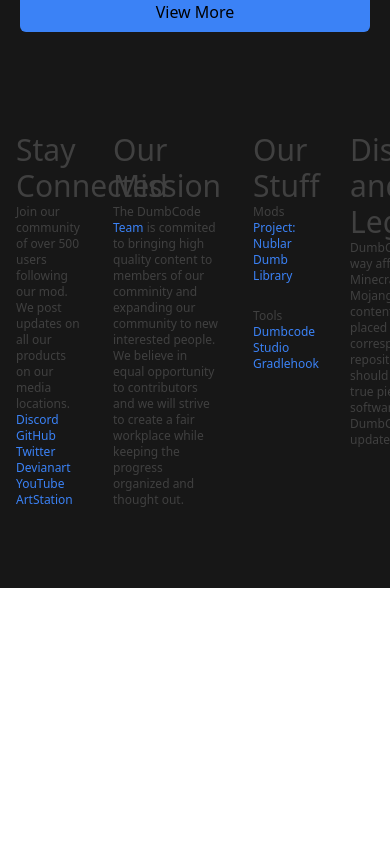
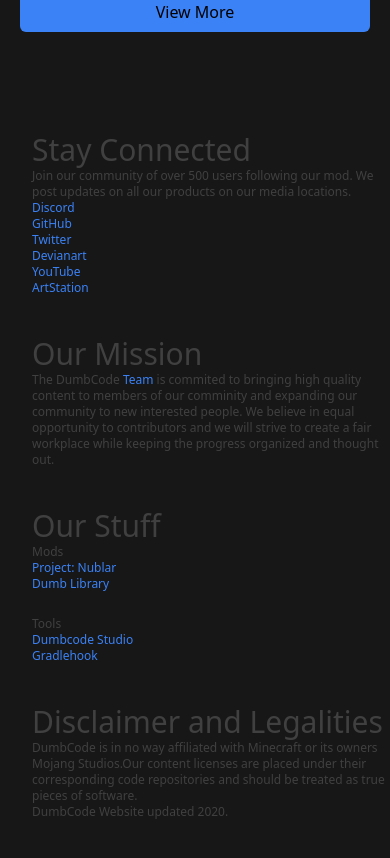
Before and after one commit to Nyfaria/DumbCode-Website, a Next.js app: page /mods in a window 390 px wide. Shown: the part 1662-2520 px from the top of the page. Before the commit the page ends 2250 px from the top, so only its background shows below. Built offline with nearby package versions, Linux system fonts and the light colour scheme.

Commit message:
Home page responsive fixes

```diff
--- a/components/Footer.tsx
+++ b/components/Footer.tsx
@@ -2,9 +2,9 @@
 
 const Footer = () => {
   return (
-    <footer className="footer bg-neutral-900 xl:px-60 lg:px-40 px-0 py-20">
-      <div className="flex flex-row">
-        <div className="text-neutral-700 text-xs mx-4 w-1/6">
+    <footer className="footer bg-neutral-900 xl:px-60 lg:px-20 px-0 py-20">
+      <div className="grid grid-flow-row md:grid-cols-4 px-4 md:px-20 lg:grid-cols-7 gap-y-10 gap-x-10 lg:gap-x-2">
+        <div className="text-neutral-700 text-xs mx-4 w-full col-span-2">
           <h1 className="text-3xl">Stay Connected</h1>
           <p>Join our community of over 500 users following our mod. We post updates on all our products on our media locations.</p>
           <a className="text-blue-500" href="https://discord.gg/6mygAnq">Discord</a><br />
@@ -14,11 +14,11 @@
           <a className="text-blue-500" href="https://www.youtube.com/channel/UCjGWjtS8OMznjzTzpxQ0QYQ">YouTube</a><br />
           <a className="text-blue-500" href="https://www.artstation.com/dumbcodemc">ArtStation</a><br />
         </div>
-        <div className="text-neutral-700 text-xs mx-4 w-1/3">
+        <div className="text-neutral-700 text-xs mx-4 w-full col-span-2">
           <h1 className="text-3xl">Our Mission</h1>
           <div>The DumbCode <div className="text-blue-500 inline-block"><Link href="/team">Team</Link></div> is commited to bringing high quality content to members of our comminity and expanding our community to new interested people. We believe in equal opportunity to contributors and we will strive to create a fair workplace while keeping the progress organized and thought out.</div>
         </div>
-        <div className="mx-4 w-1/6">
+        <div className="mx-4 w-full col-span-2 lg:col-span-1">
           <div className="text-neutral-700 text-xs">
             <h1 className="text-3xl">Our Stuff</h1>
           </div>
@@ -34,7 +34,7 @@
             <div className="text-blue-500"><Link href="/mods/gradlehook">Gradlehook</Link></div>
           </div>
         </div>
-        <div className="mx-4 w-1/3">
+        <div className="mx-4 w-full col-span-2">
           <div className="text-neutral-700 text-xs">
             <h1 className="text-3xl">Disclaimer and Legalities</h1>
             <p>DumbCode is in no way affiliated with Minecraft or its owners Mojang Studios.Our content licenses are placed under their corresponding code repositories and should be treated as true pieces of software.</p>
--- a/components/TeamCarousel.tsx
+++ b/components/TeamCarousel.tsx
@@ -1,4 +1,5 @@
 import { useEffect, useRef } from "react";
+import smoothscroll from 'smoothscroll-polyfill';
 
 const members = ["bastion", "bizarrealtispinax", "brotat", "brownboiwonder", "chucho", "cody", "dom", "floofhips", "gegy", "harvey", "hyperion", "igrek", "lustria", "mazikeen", "neusfear", "ninni", "niruny", "raptorek", "raptorwhisper", "sindavar", "snow", "wolfgank", "wynprice", "xav", "zenthic"];
 
@@ -13,6 +14,7 @@
   useEffect(() => {
     const interval = setInterval(() => {
       if (inputElement.current !== null) {
+        smoothscroll.polyfill();
         //If we've almost made it to the end of the list then go back to the previous half that matches the current position
         //100 px buffer so that it doesn't stick at the end
         if (inputElement.current.scrollLeft >= inputElement.current.scrollWidth - window.innerWidth - 100) {
@@ -45,4 +47,18 @@
   );
 }
 
+/*
+const TeamBubble2 = ({ member }: { member: string }) => {
+
+  const memberData = allMembers.find(element => element.name.toLowerCase() === member.toLowerCase())
+
+  return (
+    <div className="w-32 overflow-hidden m-4 hover:scale-105 transition-trans" onScroll={() => { }}>
+      <div className="aspect-square rounded-full bg-center bg-cover" style={{ backgroundImage: `url("/images/people/${memberData?.imageName}")` }}></div>
+      <p className="text-center">{memberData?.name}</p>
+    </div>
+  );
+}
+*/
+
 export default TeamCarousel;
--- a/package.json
+++ b/package.json
@@ -9,12 +9,14 @@
   },
   "dependencies": {
     "@types/prismjs": "^1.16.6",
+    "@types/smoothscroll-polyfill": "^0.3.1",
     "autoprefixer": "^10.4.0",
     "next": "^12.0.4",
     "postcss": "^8.3.11",
     "prismjs": "^1.25.0",
     "react": "^17.0.2",
     "react-dom": "^17.0.2",
+    "smoothscroll-polyfill": "^0.4.4",
     "tailwindcss": "^3.0.2"
   },
   "devDependencies": {
--- a/pages/index.tsx
+++ b/pages/index.tsx
@@ -30,8 +30,8 @@
       <div className="bg-neutral-800 text-white">
 
         <section className="w-screen h-screen bg-cover bg-center" style={{ backgroundImage: `url(${banner})` }}>
-          <div className="translate-y-1/3 h-full translate-x-44">
-            <div className="flex flex-row">
+          <div className="translate-y-1/3 h-full text-center md:text-left md:translate-x-44">
+            <div className="flex flex-row justify-center md:justify-start">
               <h1 className="text-6xl font-semibold">DumbCode</h1>
               <div className="h-2 w-8 bg-white mt-12 ml-3 bottom-0 animate-pulse"></div>
             </div>
@@ -73,7 +73,7 @@
             <p className="font-semibold text-md text-neutral-500 ml-1">The cool stuff we&lsquo;ve made for players and modders.</p>
           </div>
 
-          <div className="md:flex flex-row 2xl:mx-40 mx-4">
+          <div className="md:flex flex-row 2xl:mx-40 mx-4 pr-8">
             <ModCard title="DumbLibrary" route="/mods/dumblibrary" img={ dumb_library } desc="A Minecraft modding library made for DumbCode mods. It builds off of the library: LLibrary (See Below), and includes animation among other useful tools."/>
             <ModCard title="Project: Nublar" route="/mods/projectnublar" img={ project_nublar } desc="Project Nublar is a mod that adds Dinosaurs to the world of Minecraft. It aims to bring creatures canon to the Jurassic Park novel and movie franchise in the game."/>
             <ModCard title="Gradlehook" route="/mods/gradlehook" img={ gradlehook } desc="Adds a postRequest gradle task which simply posts a POST request along with the specified builds. Additional fields for the request can be specified. The request uses the user agent Mozilla/5.0 and has the content-type of multipart/form-data"/>
--- a/pages/studio.tsx
+++ b/pages/studio.tsx
@@ -54,8 +54,8 @@
                             We believe that the design decisions we&lsquo;ve made by using and taking notes from the small number of tools avalible in our market will make this
                             piece of software as special to your team as it has been to ours.
                         </div>
-                        <div className="flex-grow pl-10">
-                            <div className="w-[300px] lg:w-[600px] aspect-video rounded-md absolute md:right-0 md:-translate-x-10 lg:translate-x-20 lg:hover:scale-105 transition-transform hover:z-50 bg-center bg-cover"
+                        <div className="flex-grow pl-10 relative">
+                            <div className="w-[300px] lg:w-[600px] aspect-video rounded-md absolute md:right-0 md:-translate-x-10 lg:hover:scale-105 transition-transform hover:z-50 bg-center bg-cover"
                                 style={{ backgroundImage: `url(${promo1})` }}>
                             </div>
                             <div className="w-[300px] lg:w-[400px] hidden md:block aspect-video rounded-md absolute lg:translate-y-12 lg:hover:scale-110 transition-transform bg-center bg-cover"
@@ -64,7 +64,7 @@
                             <div className="w-[300px] lg:w-[550px] aspect-video rounded-md absolute lg:translate-x-20 translate-y-48 lg:translate-y-80 lg:hover:scale-110 transition-transform bg-center bg-cover"
                                 style={{ backgroundImage: `url(${promo3})` }}>
                             </div>
-                            <div className="w-[200px] md:w-[300px] lg:w-[300px] p-4 md:p-10 text-center text-white aspect-video -translate-x-10 bg-neutral-700 rounded-md absolute lg:-translate-x-10 2xl:translate-x-20 right-0 -translate-y-40 md:translate-y-48 lg:translate-y-96 bg-center bg-cover">
+                            <div className="hidden md:block w-[200px] md:w-[300px] lg:w-[300px] p-4 md:p-10 text-center text-white aspect-video -translate-x-10 bg-neutral-700 rounded-md absolute lg:-translate-x-10 2xl:translate-x-20 right-0 -translate-y-40 md:translate-y-48 lg:translate-y-96 bg-center bg-cover">
                                 <p className="text-xs underline font-semibold">PROJECT IMAGE CREDITS</p>
                                 <p className="font-semibold">PROJECT: NUBLAR</p>
                                 <p className="font-semibold">GALAXIES: Parzi&lsquo;s Star Wars Mod</p>
```
Also changed, not shown: 1 other file (tests, documents, lock files or other folders).
